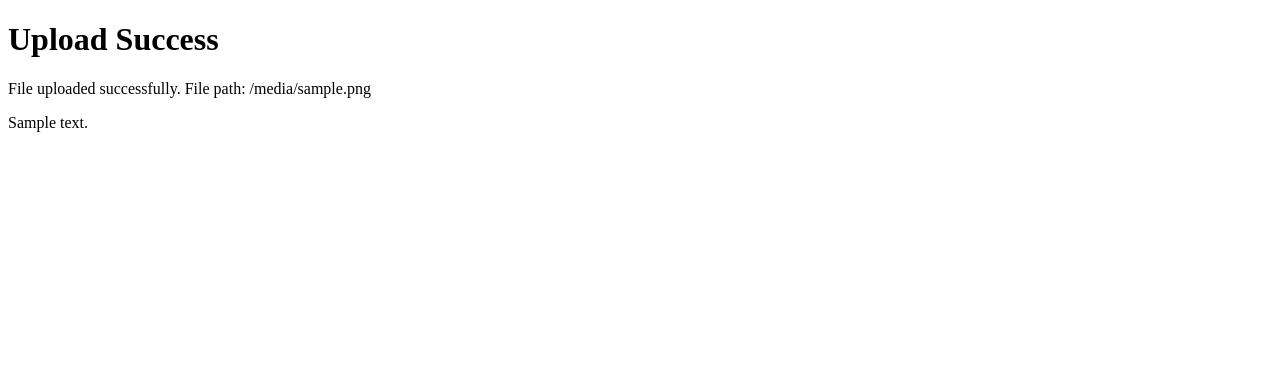
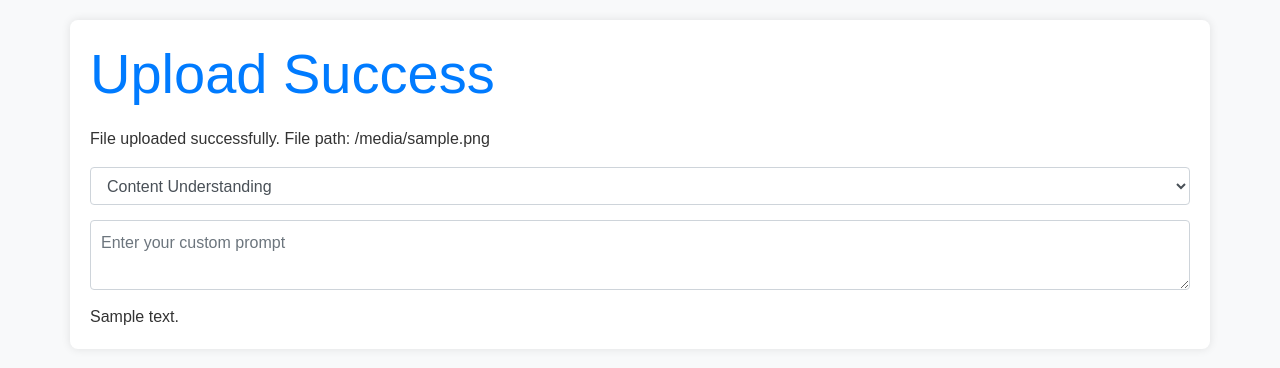
Before and after one commit to Darshanroy/InfoHarvest, a Flask app: template templates/upload_success.html in a window 1280 px wide. Shown: the top 368 px of the page. Run offline with Flask 3, Linux system fonts and the light colour scheme; the template is opened without the code that fills it: most values are stand-ins (such as "Sample title", 1, 10 or a date in 2020); some libraries are stand-ins or nearby versions.

Commit message:
front end handling

```diff
--- a/application.py
+++ b/application.py
@@ -35,32 +35,87 @@ def upload_file():
         file_path = os.path.join(app.config['UPLOAD_FOLDER'], filename)
         file.save(file_path)
 
+        selected_category = request.form.get('category')  # Get the selected category from the form
+
         # Create an instance of ResumeTextExtractor
         resume_text_extractor = ResumeTextExtractor()
 
         # Extract text from resumes
         preprocessed_text = resume_text_extractor.extract_text_from_resumes(folder_path=file_path)
 
+        # Get the corresponding set of questions based on the selected category
+        prompt_dict = {
+            "Content Understanding": [
+                "Summarize the key findings of the research paper.",
+                "What is the main objective of the study described in the research paper?",
+                "Provide an overview of the methodology used in the research."
+            ],
+            "Methodology and Experimentation": [
+                "Describe the experimental design and methodology employed in the research.",
+                "What data sources were used in the study?",
+                "Explain the statistical methods or analysis techniques applied in the research."
+            ],
+            "Results and Analysis": [
+                "Highlight the main results and outcomes presented in the paper.",
+                "What trends or patterns were observed in the data analysis?",
+                "Discuss the significance of the results in the context of the research objectives."
+            ],
+            "Limitations and Challenges": [
+                "Identify and discuss any limitations mentioned in the research paper.",
+                "What challenges or constraints were faced during the study?",
+                "How might the limitations impact the generalizability of the findings?"
+            ],
+            "Comparisons and Contrasts": [
+                "Compare the approach used in this research paper with other studies in the same field.",
+                "Contrast the findings of this paper with those of a related work."
+            ],
+            "Future Work and Implications": [
+                "Examine the recommendations or suggestions for future research provided in the paper.",
+                "Discuss the potential real-world applications or implications of the research."
+            ],
+            "Technical Details": [
+                "Explain any complex technical terms or concepts mentioned in the paper.",
+                "Clarify the significance of specific algorithms or models used in the research."
+            ],
+            "Citations and References": [
+                "Provide a list of key references cited in the research paper.",
+                "Summarize the contributions of the most cited works in the bibliography."
+            ],
+            "Interdisciplinary Aspects": [
+                "Explore any interdisciplinary connections or collaborations mentioned in the paper.",
+                "How does the research contribute to multiple fields or disciplines?"
+            ],
+            "Ethical Considerations": [
+                "Discuss any ethical considerations or implications mentioned in the paper.",
+                "How does the research address potential ethical challenges in its approach?"
+            ],
+            "Review of Related Literature": [
+                "Summarize the literature review section of the research paper.",
+                "What gaps in existing research does this paper aim to fill?"
+            ],
+            "Critical Analysis": [
+                "Provide a critical analysis of the methodology employed in the research.",
+                "Discuss potential biases or limitations in the study design."
+            ]
+        }
+
+        questions = prompt_dict.get(selected_category, [])  # Get the questions for the selected category
+
+        # Check if "Own Prompt" is selected
+        if selected_category == "Own Prompt":
+            custom_prompt = request.form.get('customPrompt')
+            questions = [custom_prompt] if custom_prompt else []
+
         # Example usage:
         default_prompt = f"""
-        Extract key elements from the provided research paper text. The paper falls under the [Science technology] category, and I need information on the following sections:
-        - Title
-        - Abstract
-        - Introduction
-        - Literature Review
-        - Research Question/Hypothesis (if applicable)
-        - Methodology
-        - Results
-        - Discussion
-        - Conclusion
-        - References
-        - Ethical Considerations (if applicable)
-        - Figures/Tables
+        Extract key elements from the provided research paper text. The paper falls under the [{selected_category}] category, and I need information on the following sections:
+        - {'        - '.join(questions)}
 
         The paper text is as follows:
         "{preprocessed_text}"
 
         Provide detailed information for each section, summarizing the content and key findings. If a section is not present in the paper, indicate that it is not applicable.
+        just give sample text without any symobles like "*" ,"#"
         """
 
         result = generate_content(default_prompt)
--- a/templates/upload_success.html
+++ b/templates/upload_success.html
@@ -5,11 +5,81 @@
     <meta http-equiv="X-UA-Compatible" content="IE=edge">
     <meta name="viewport" content="width=device-width, initial-scale=1.0">
     <title>Upload Success</title>
+    <link rel="stylesheet" href="https://stackpath.bootstrapcdn.com/bootstrap/4.5.2/css/bootstrap.min.css">
+    <style>
+        body {
+            background-color: #f8f9fa;
+            padding: 20px;
+            font-family: 'Arial', sans-serif;
+            color: #333;
+        }
+
+        h1 {
+            margin-bottom: 20px;
+            color: #007bff;
+        }
+
+        .container {
+            background-color: #fff;
+            padding: 20px;
+            border-radius: 8px;
+            box-shadow: 0 0 10px rgba(0, 0, 0, 0.1);
+        }
+
+        .form-control {
+            margin-bottom: 15px;
+        }
+
+        #customPrompt {
+            padding: 10px;
+            border: 1px solid #ced4da;
+            border-radius: 4px;
+            width: 100%;
+        }
+    </style>
 </head>
 <body>
-    <h1>Upload Success</h1>
-    <p>File uploaded successfully. File path: {{ file_path }}</p>
-    {{ text }}
+    <div class="container">
+        <h1 class="display-4">Upload Success</h1>
+        <p>File uploaded successfully. File path: {{ file_path }}</p>
 
+        <form id="promptForm" action="/upload" method="post" enctype="multipart/form-data">
+            <select name="category" class="form-control" onchange="handleCategoryChange()">
+                <option value="Content Understanding">Content Understanding</option>
+                <option value="Methodology and Experimentation">Methodology and Experimentation</option>
+                <!-- Add other options based on your requirements -->
+
+                <!-- Add "Own Prompt" option -->
+                <option value="Own Prompt">Own Prompt</option>
+            </select>
+
+            <!-- Text input for custom prompt -->
+            <textarea id="customPrompt" name="customPrompt" class="form-control" placeholder="Enter your custom prompt"></textarea>
+
+            <!-- Your existing content -->
+            {{ text }}
+        </form>
+    </div>
+
+    <!-- Bootstrap JS and Popper.js -->
+    <script src="https://code.jquery.com/jquery-3.5.1.slim.min.js"></script>
+    <script src="https://cdn.jsdelivr.net/npm/@popperjs/core@2.10.2/dist/umd/popper.min.js"></script>
+    <script src="https://stackpath.bootstrapcdn.com/bootstrap/4.5.2/js/bootstrap.min.js"></script>
+
+    <script>
+        // Function to handle category change
+        function handleCategoryChange() {
+            var categorySelect = document.getElementById('category');
+            var customPromptTextarea = document.getElementById('customPrompt');
+
+            // If "Own Prompt" is selected, show the text area
+            if (categorySelect.value === 'Own Prompt') {
+                customPromptTextarea.style.display = 'block';
+            } else {
+                // If any other option is selected, hide the text area
+                customPromptTextarea.style.display = 'none';
+            }
+        }
+    </script>
 </body>
 </html>
```
Also changed, not shown: templates/index.html (+50 -23 lines), 1 other file.
